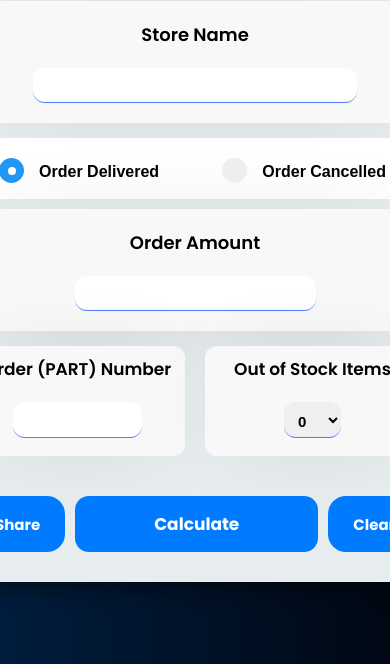
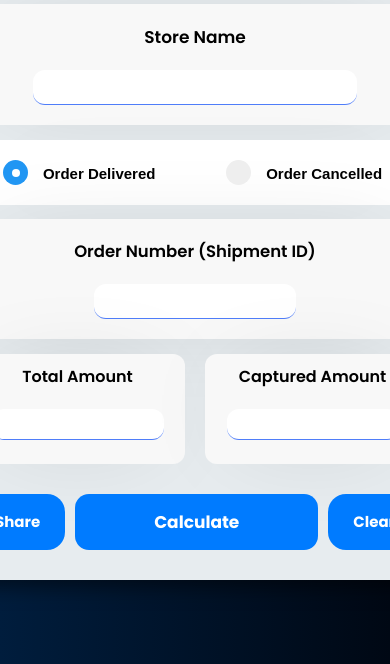
Before and after one commit to Msh1000/S2U, a plain HTML site: page index.html in a window 390 px wide. Shown: the part 180-844 px from the top of the page. Drawn offline with Linux system fonts and the light colour scheme.

Commit message:
Add files via upload

```diff
--- a/index.html
+++ b/index.html
@@ -18,11 +18,11 @@
             <div class="content">
                 <div class="store">
                     <label for="storeName">Store Name</label>
-                    <input type="text" id="textInput" name="textInput" required oninput="predictiveSearch()">
+                    <input type="text" id="textInput" name="textInput" required autocomplete="off" oninput="predictiveSearch()">
                     <ul id="suggestionsDropdown"></ul>
                 </div>
 
-                <div class="gender">
+                <div class="status">
 
 
                     <label class="container">
@@ -38,30 +38,22 @@
                 </div>
 
                 <div class="input">
-                    <label for="height">Order Amount</label>
-                    <input type="number" id="numberInput" name="numberInput" required>
+                    <label for="Order" title="You can find the Shipment ID on the Naveo Hub">Order Number (Shipment ID) </label>
+                    <input type="number" title="You can find the Shipment ID on the Naveo Hub" id="orderInput" name="orderInput">
                 </div>
+
+
                 <div class="containerHW">
                     <div class="inputH">
-                        <label for="height">Order (PART) Number</label>
-                        <input type="number" id="height">
+                        <label for="Total">Total Amount</label>
+                        <input type="number" id="Total" required>
                     </div>
                     <div class="inputW">
-                        <label for="weight">Out of Stock Items</label>
-                        <select id="weight" name="selectNumber" required>
-                            <option value="0">0</option>
-                            <option value="1">1</option>
-                            <option value="2">2</option>
-                            <option value="3">3</option>
-                            <option value="4">4</option>
-                            <option value="5">5</option>
-                            <option value="6">6</option>
-                            <option value="7">7</option>
-                            <option value="8">8</option>
-                            <option value="9">9</option>
-                            <option value="10">10</option>
-                        </select>
+                        <label for="Captured">Captured Amount</label>
+                        <input type="number" id="Captured" required>
+
                     </div>
+
                 </div>
 
                     <div id="textFieldContainer"></div>
--- a/style.css
+++ b/style.css
@@ -107,15 +107,19 @@
         border-radius: 12px;
         padding: 20px 0;
         margin-bottom: 15px;
+        margin-top: 14px;
+        width: 100%;
+        text-align: center;
     }
 
 
     .input label {
         display: block;
-        font-size: 18px;
-        font-weight: 600;
+        font-size: 16.5px;
+        font-weight: 550;
         color: #000;
         margin-bottom: 20px;
+
     }
 
 
@@ -124,12 +128,13 @@
         border: none;
         border-bottom: 1px solid #4f7df9;
         text-align: center;
-        font-size: 18px;
-        height: 35px;    /* Set a fixed height for the input box */
+        font-size: 17px;
+        height: 35px;
         font-family: "Nunito", sans-serif;
         border-radius: 12px;
         font-weight: bold;
         background: f8f8f8;
+        width: 45%;
     }
 
     .store {
@@ -146,7 +151,7 @@
       border-bottom: 1px solid #4f7df9;
       text-align: center;
       font-size: 15px;
-      height: 35px;    /* Set a fixed height for the input box */
+      height: 35px;
       font-family: "Nunito", sans-serif;
       border-radius: 12px;
       font-weight: bold;
@@ -155,13 +160,13 @@
 
     .store label{
       display: block;
-      font-size: 18px;
-      font-weight: 600;
+      font-size: 17px;
+      font-weight: 550;
       color: #000;
       margin-bottom: 20px;
     }
 
-    .gender {
+    .status {
       display: flex;
       justify-content: space-around;
       align-items: center;
@@ -176,27 +181,26 @@
   .text {
     color: #000;
     text-align: center;
-    font-size: 16px;
+    font-size: 15px;
     font-family: "Nunito", sans-serif;
+    font-weight: 550;
+
 }
     /* Style for Radio */
-  .gender .container {
+  .status .container {
     color: black;
       display: block;
       position: relative;
       padding-left: 35px;
-      /* margin-bottom: 12px; */
+     margin-bottom: 5px;
       margin-top: 7px;
       cursor: pointer;
       font-size: 22px;
-      -webkit-user-select: none;
-      -moz-user-select: none;
-      -ms-user-select: none;
-      user-select: none;
+
     }
 
     /* Hide the browser's default radio button */
-    .gender .container input {
+    .status .container input {
       position: absolute;
       opacity: 0;
       cursor: pointer;
@@ -214,29 +218,29 @@
     }
 
     /* On mouse-over, add a grey background color */
-    .gender .container:hover input ~ .checkmark {
+    .status .container:hover input ~ .checkmark {
       background-color: #ccc;
     }
 
     /* When the radio button is checked, add a blue background */
-    .gender .container input:checked ~ .checkmark {
+    .status .container input:checked ~ .checkmark {
       background-color: #2196F3;
     }
 
-    /* Create the indicator (the dot/circle - hidden when not checked) */
+    /* Create the indicator */
     .checkmark:after {
       content: "";
       position: absolute;
       display: none;
     }
 
-    /* Show the indicator (dot/circle) when checked */
-    .gender .container input:checked ~ .checkmark:after {
+    /* Show the indicator when checked */
+    .status .container input:checked ~ .checkmark:after {
       display: block;
     }
 
-    /* Style the indicator (dot/circle) */
-    .gender .container .checkmark:after {
+    /* Style the indicator  */
+    .status .container .checkmark:after {
          top: 9px;
         left: 9px;
         width: 8px;
@@ -246,35 +250,35 @@
     }
     /* END Style for Radio */
 
-
-
     .inputW {
       background: #f8f8f8;
       box-shadow: 0px 0px 95px -30px rgba(0, 0, 0, 0.15);
       border-radius: 12px;
       padding: 10px 0;
-        margin-bottom: 20px;
+      margin-bottom: 10px;
       width: 50%;
       height: 110px;
-
   }
 
 
   .inputW label {
       display: block;
-        font-size: 17px;
-        font-weight: 600;
+      font-weight: 550;
       color: #000;
       margin-bottom: 20px;
   }
+
  .inputW input {
   outline: none;
   border: none;
   border-bottom: 1px solid #4f7df9;
-
+  padding: 10px;
   text-align: center;
-        font-size: 28px;
+  font-size: 16px;
+  font-weight: bold;
   font-family: "Nunito", sans-serif;
+  width: 80%;
+  height: 35%;
   border-radius: 12px;
   }
 
@@ -283,35 +287,34 @@
       box-shadow: 0px 0px 95px -30px rgba(0, 0, 0, 0.15);
       border-radius: 12px;
       padding: 10px 0;
-        margin-bottom: 20px;
+      margin-bottom: 10px;
       margin-right: 20px;
-        width: 50%;
       width: 50%;
       height: 110px;
 
   }
 
-
   .inputH label {
       display: block;
-        font-size: 17px;
-        font-weight: 600;
+      font-weight: 550;
       color: #000;
       margin-bottom: 20px;
   }
+
  .inputH input {
       outline: none;
       border: none;
       border-bottom: 1px solid #4f7df9;
       padding: 10px;
       text-align: center;
-        font-size: 17px;
+      font-size: 16px;
       font-weight: bold;
       font-family: "Nunito", sans-serif;
-        width: 60%;
-        height: 40%;
+      width: 80%;
+      height: 35%;
       border-radius: 12px;
   }
+
 
    .button-container {
   margin-top: 20px;
@@ -369,7 +372,7 @@
   width: 80%;
   max-width: 600px; /* Set the maximum width */
   margin: 0 auto; /* Center horizontally */
-  height: auto; /* Adjust height as needed */
+  height: auto;
 }
 
 .result {
@@ -446,7 +449,7 @@
 
 @media screen and (max-width: 768px) {
   .popup-content {
-      max-width: 90%; /* Adjust maximum width for smaller screens */
+      max-width: 90%;
   }
 }
 
@@ -490,3 +493,28 @@
 #suggestionsDropdown li:hover {
   background-color: #ddd;
 }
+
+/* Tooltip text */
+label[title]::after {
+  content: attr(title);
+  visibility: hidden;
+  width: 120px;
+  background-color: #555;
+  color: #fff;
+  text-align: center;
+  border-radius: 6px;
+  padding: 5px 0;
+  position: absolute;
+  z-index: 1;
+  bottom: 125%;
+  left: 50%;
+  margin-left: -60px;
+  opacity: 0;
+  transition: opacity 0.3s;
+}
+
+
+label:hover::after {
+  visibility: visible;
+  opacity: 1;
+}
```
Also changed, not shown: script.js (+19 -18 lines). Lines whose indentation alone changed are shown as unchanged.
